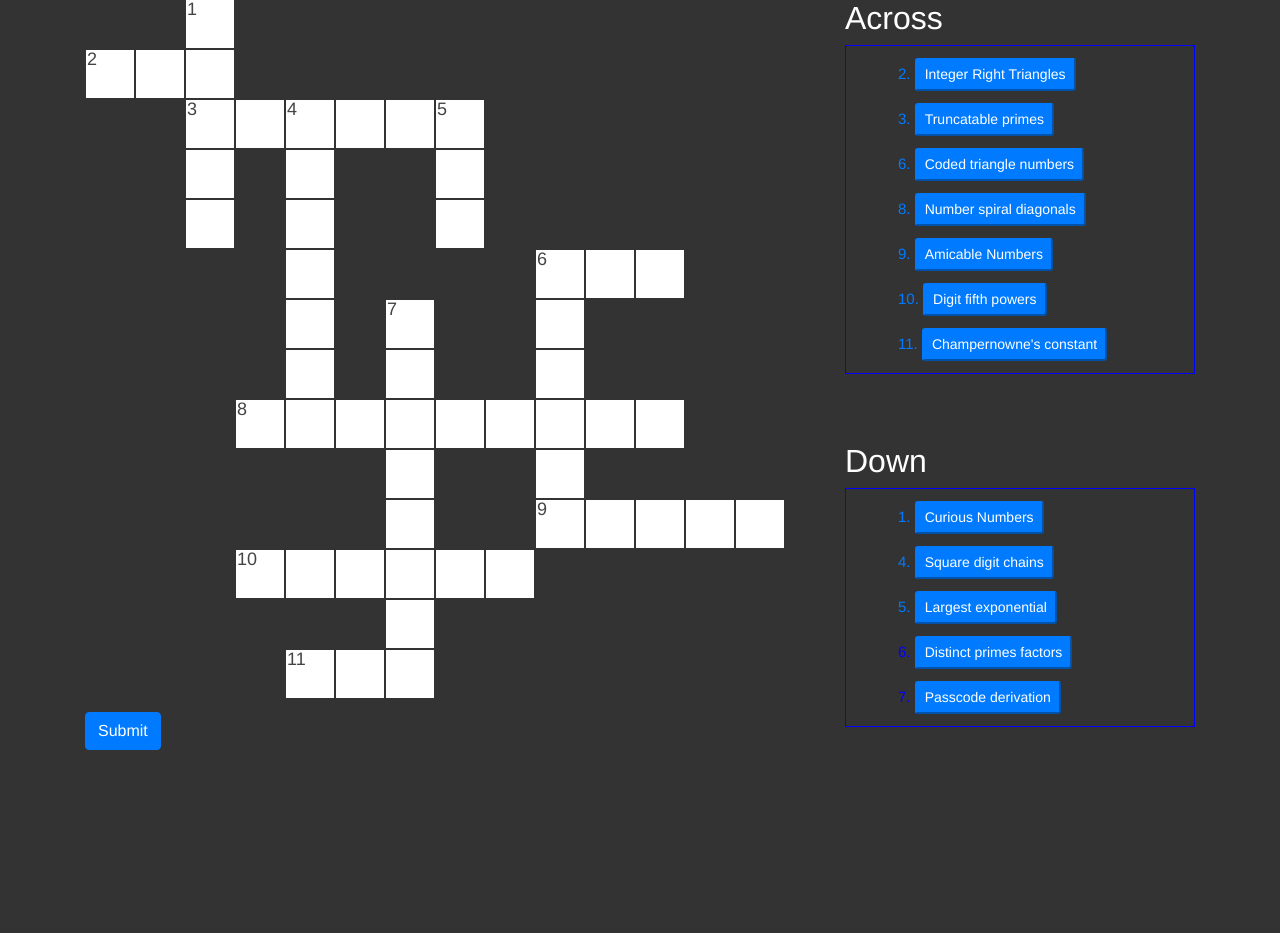
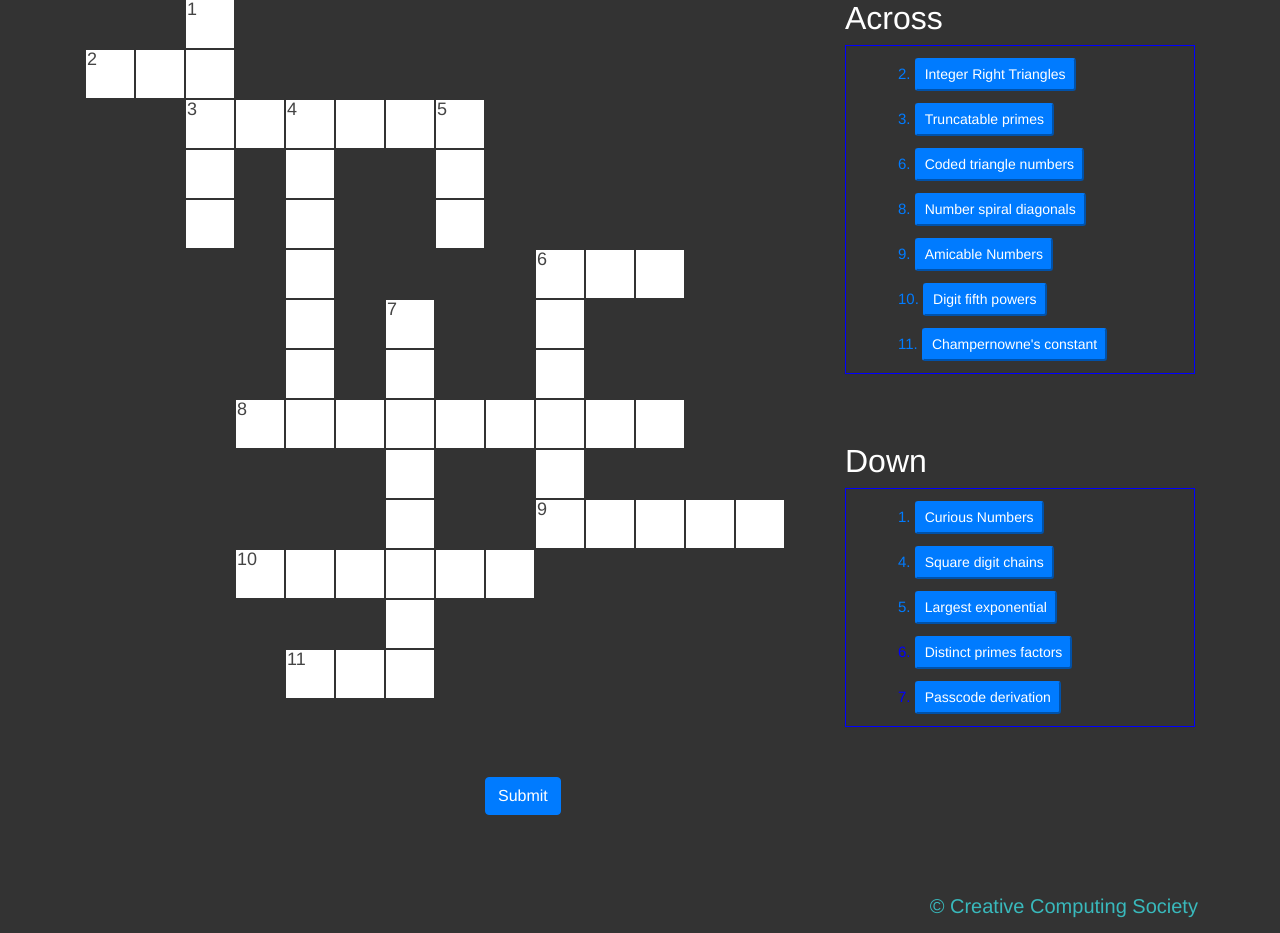
Before and after one commit to rkwap/ccs-crossword, a Django app: page /play/ in a window 1280 px wide. Shown: the part 53-986 px from the top of the page. Before the commit the page ends 803 px from the top, so only its background shows below. Run offline with Django 3.2, Linux system fonts and the light colour scheme; the visitor is signed in with stand-in values (Sample User, id 1); data comes from the database, SQL or seed files in the repository; some libraries are stand-ins or nearby versions.

Commit message:
Update start.html

```diff
--- a/quiz/templates/start.html
+++ b/quiz/templates/start.html
@@ -109,6 +109,9 @@ document.onkeypress = stopRKey;
 				cursor: pointer;
 				color: blue;
 			}
+
+
+
 
 
 
@@ -447,9 +450,16 @@ document.onkeypress = stopRKey;
 
 			<br>
 			<!-- Button trigger modal -->
+
+			<br><br><br><br><br>
+
+			<div style="margin-left: 400px;">
 			<button type="button" class="btn btn-primary" data-toggle="modal" data-target="#submit">
 				Submit
 			</button>
+			</div>
+
+			<br><br><br><br><br>
 
 			<!-- Modal -->
 			<div class="modal fade" id="submit" tabindex="-1" role="dialog" aria-labelledby="exampleModalLabel" aria-hidden="true">
@@ -474,6 +484,7 @@ document.onkeypress = stopRKey;
 
 			</form>
 		</div>
+
 
 		<div id="puzzle-clues" class="col-md-4">
 
@@ -759,5 +770,12 @@ If d(<i>a</i>) = <i>b</i> and d(<i>b</i>) = <i>a</i>, where <i>a</i> ≠ <i>b</i
 		</div>
 	</div>
 </div>
+
+<footer style="font-size: 20px; float: right; padding: 20px;">
+
+						<a style="color: #39b9bc ;">&copy; Creative Computing Society</a>
+
+</footer>
+
 </body>
 </html>
```
